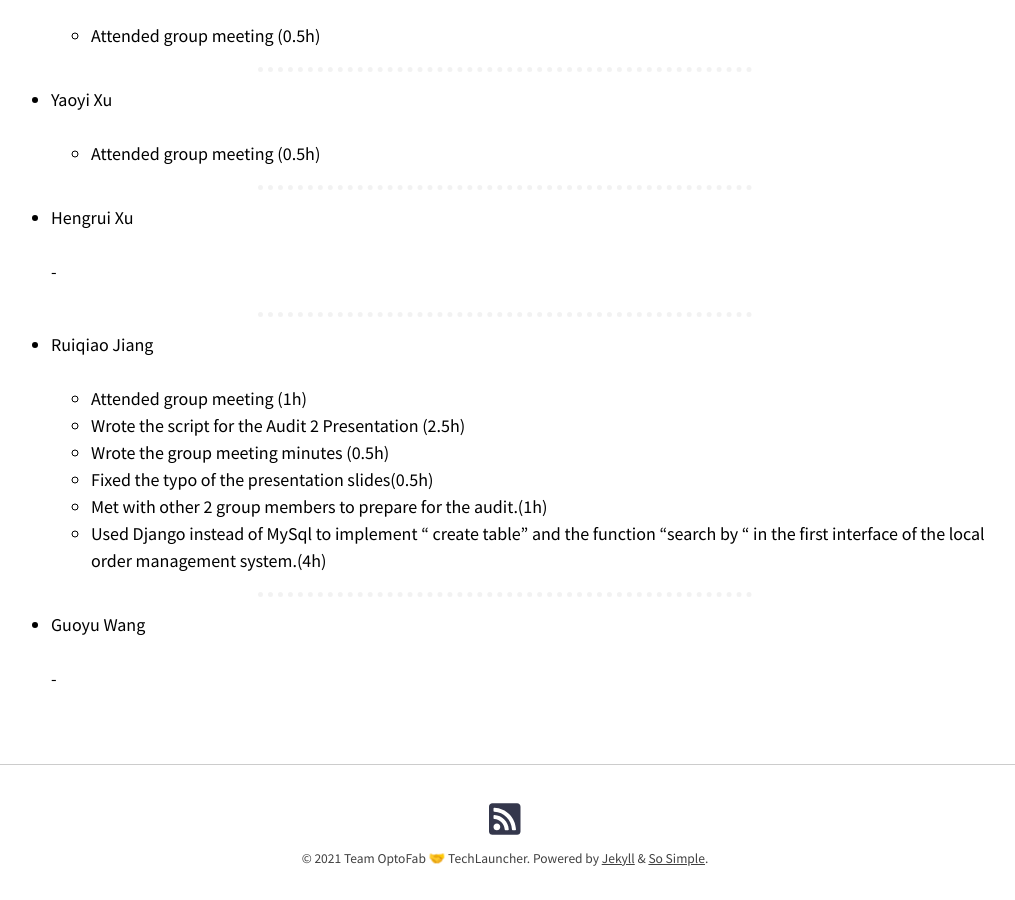
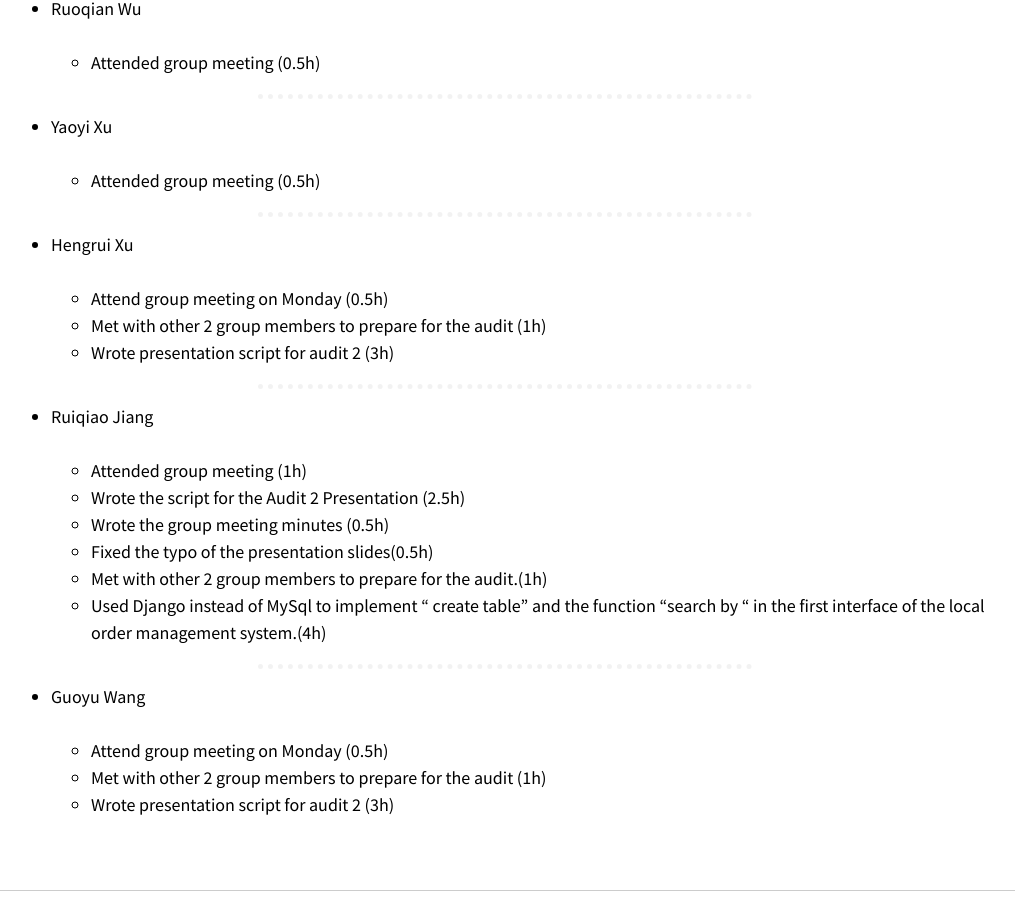
Before and after one commit to optofab/optofab.github.io, a Jekyll site: the page built from work_records.md, in a window 1280 px wide and 900 px high, scrolled down 9502 px. Shown: the whole window, without its empty margins (135-1150 px from the left). Built offline with Jekyll 4.4.1, drawn with Linux system fonts in a browser that asks for light colours; nearby versions of some CDN libraries; emoji names are drawn with the system emoji font; some of the changed text lies outside the part shown.

Commit message:
Update work_records.md

```diff
--- a/work_records.md
+++ b/work_records.md
@@ -355,6 +355,7 @@ _[Don't forget to add hours for each of the work you've done. This line will be
   - Attended tutorial. (2 hours)
   - Attended group meeting with the other 2 members for the Audit 2.(0.5+ 1h)
   - Perpare for audit 2. (4 hours)
+  - Wrote meeting minutes (0.5h)
 
 ### Week 6
 
@@ -387,7 +388,9 @@ _[Don't forget to add hours for each of the work you've done. This line will be
 
 - Hengrui Xu
 
-  -
+  - Attend group meeting on Monday (0.5h)
+  - Met with other 2 group members to prepare for the audit (1h)
+  - Wrote presentation script for audit 2 (3h)
 
 <hr class="hr-dotted">
 
@@ -405,4 +408,6 @@ _[Don't forget to add hours for each of the work you've done. This line will be
 
 - Guoyu Wang
 
-  -
+  - Attend group meeting on Monday (0.5h)
+  - Met with other 2 group members to prepare for the audit (1h)
+  - Wrote presentation script for audit 2 (3h)
```
